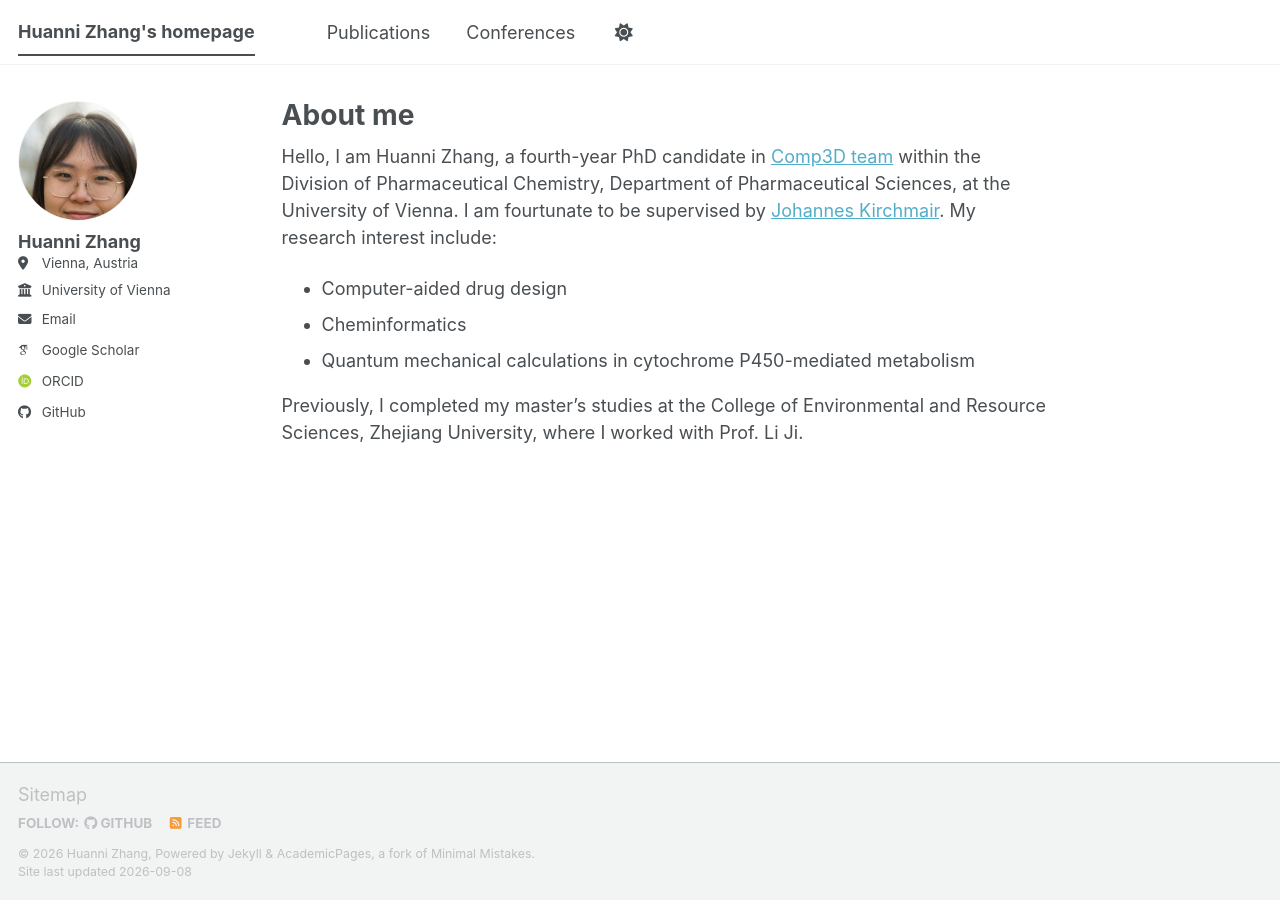
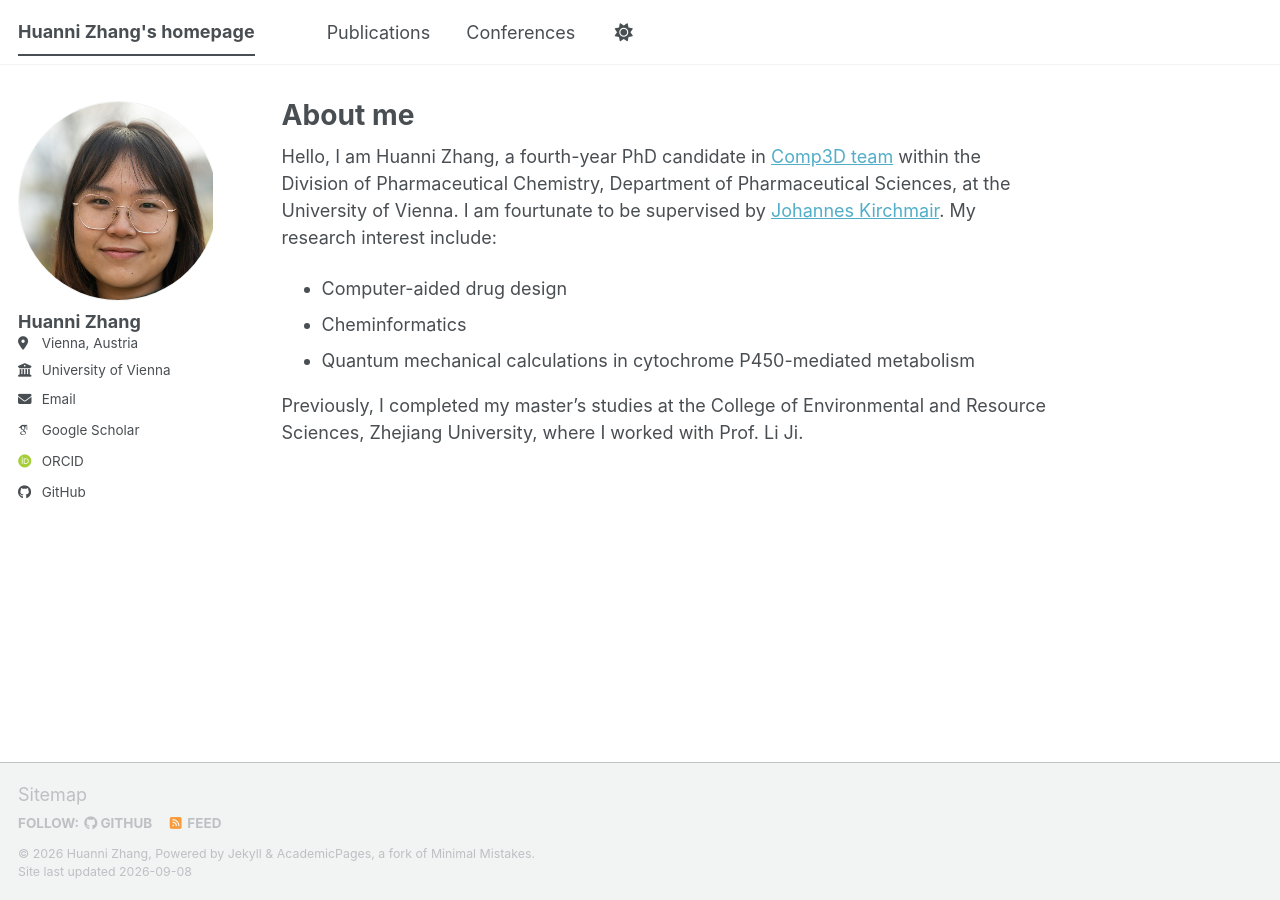
Before and after one commit to Huanni05/Huanni05.github.io, a Jekyll site: the page built from _pages/about.md, in a window 1280 px wide. Built offline with Jekyll 4.4.1, drawn with Linux system fonts in a browser that asks for light colours; some web fonts are replaced; a script bundle is joined from its source files by our own code; library files that are not in the unit come from our copies.

Commit message:
update profile

```diff
--- a/_sass/layout/_sidebar.scss
+++ b/_sass/layout/_sidebar.scss
@@ -144,34 +144,34 @@
 div.author__avatar {
   display: table-cell;
   vertical-align: top;
-  width: 36px;
-  height: 36px;
+  width: 64px;
+  height: 64px;
   overflow: hidden;
   border-radius: 50%;
 
   @include breakpoint($large) {
     display: block;
-    width: 120px;
-    height: 120px;
+    width: 200px;
+    height: 200px;
     border: 1px solid var(--global-border-color);
   }
 }
 
 img.author__avatar {
-  width: 36px;
-  height: 36px;
+  width: 64px;
+  height: 64px;
   object-fit: cover;
   object-position: center 8%;
-  transform: scale(1.55);
+  transform: scale(1.2);
   transform-origin: center 10%;
   border-radius: 50%;
 
   @include breakpoint($large) {
-    width: 120px;
-    height: 120px;
-    max-width: 120px;
+    width: 200px;
+    height: 200px;
+    max-width: 200px;
     object-position: center 8%;
-    transform: scale(1.55);
+    transform: scale(1.2);
     transform-origin: center 10%;
   }
 }
```
